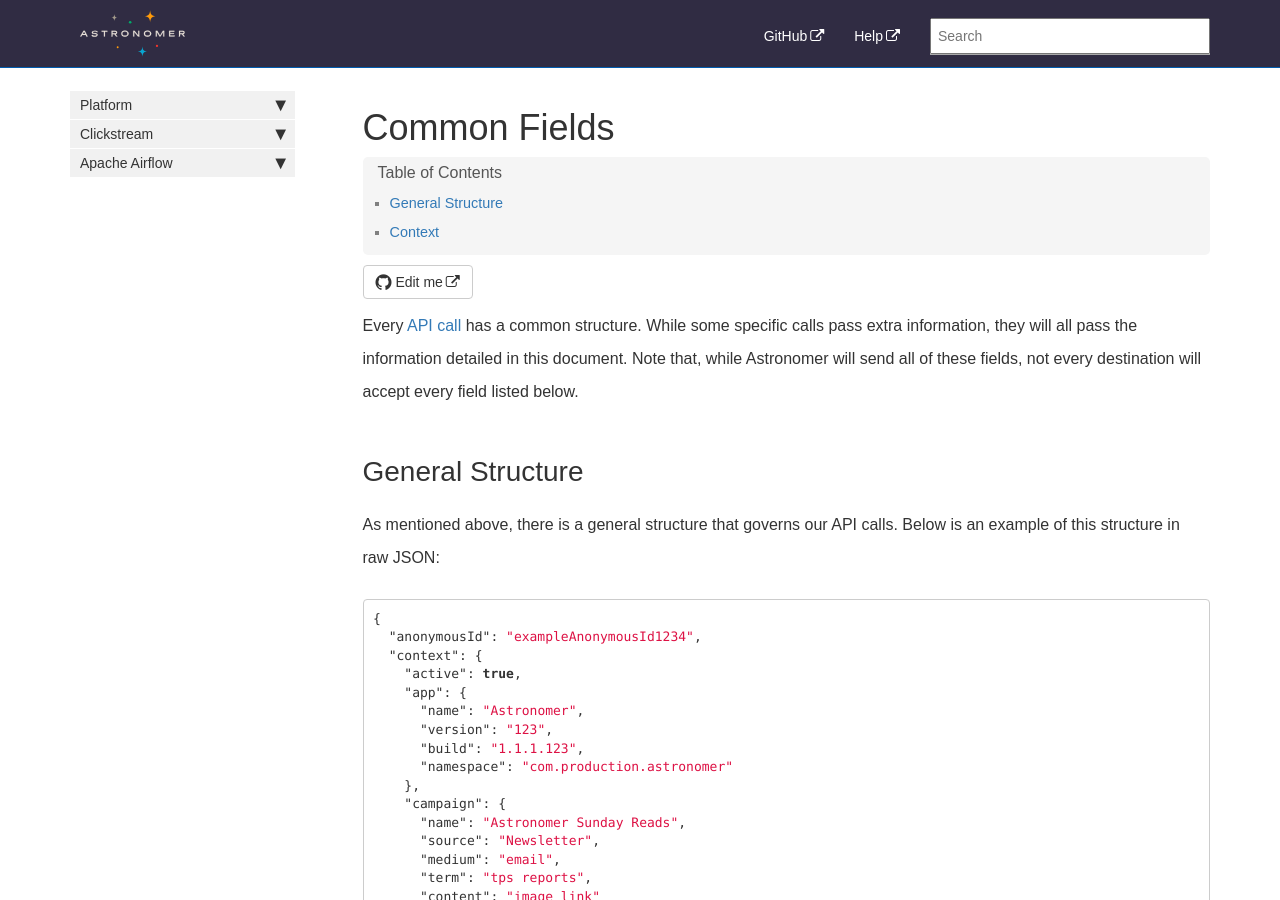
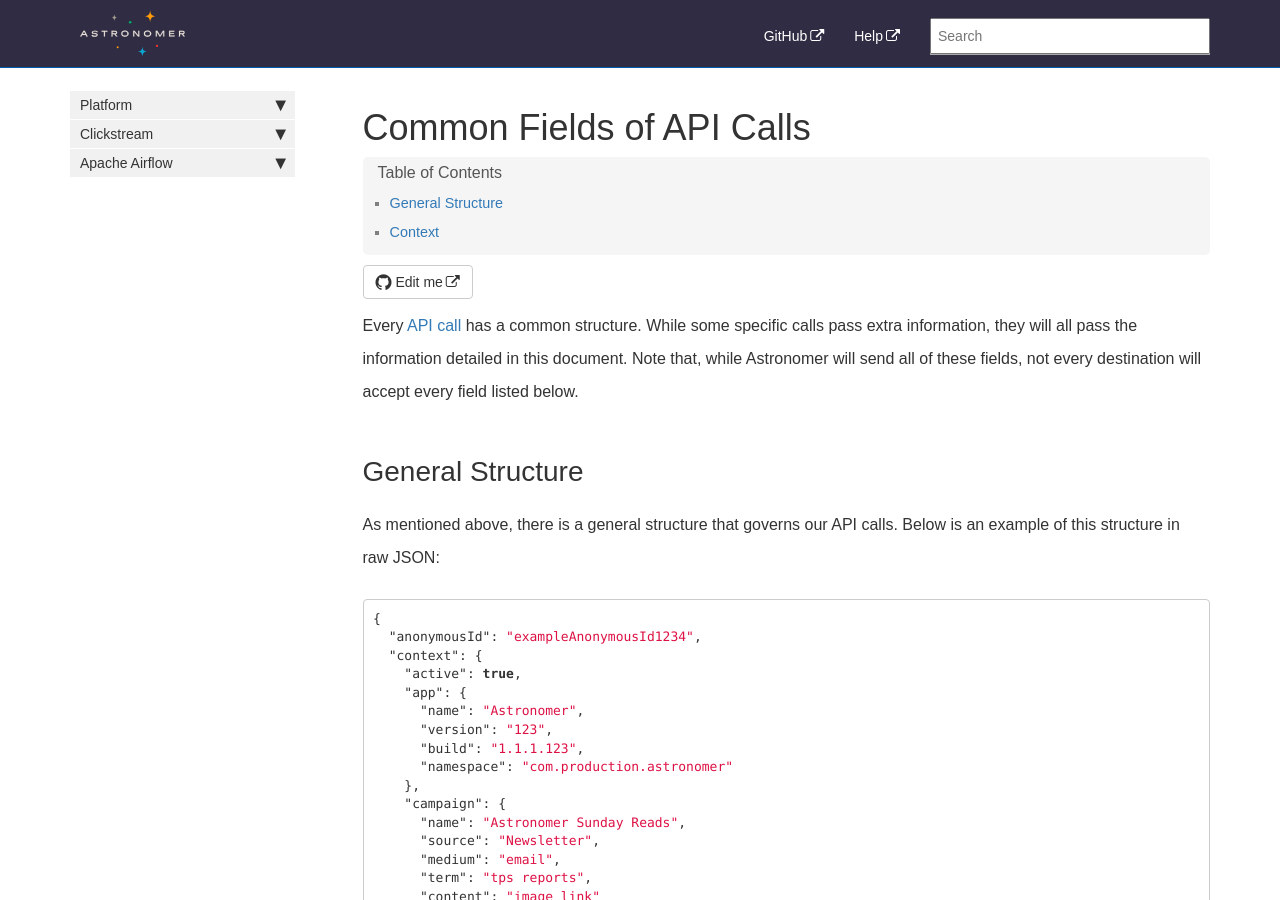
Before and after one commit to petedejoy/documentation, a Jekyll site: the page built from v2/clickstream/common.md, in a window 1280 px wide and 900 px high. Built offline with Jekyll 4.4.1, drawn with Linux system fonts in a browser that asks for light colours; nearby versions of some CDN libraries; some web fonts are replaced; comment, search, counter and statistics services are not loaded.

Commit message:
Common fields to sidebar

```diff
--- a/_data/sidebars/platform_sidebar.yml
+++ b/_data/sidebars/platform_sidebar.yml
@@ -30,6 +30,10 @@ entries:
     - title: Basic Clickstream Example
       url: /v2/clickstream/2048.html
       output: web, pdf
+
+    - title: Common Fields
+      url: /v2/clickstream/common.md
+      output: web,pdf
 
     - title: Segment Switch Guide
       url: /v2/clickstream/segment-switch-guide.html
--- a/v2/clickstream/common.md
+++ b/v2/clickstream/common.md
@@ -1,5 +1,5 @@
 ---
-title: Common Fields
+title: Common Fields of API Calls
 sidebar: platform_sidebar
 ---
 
```
